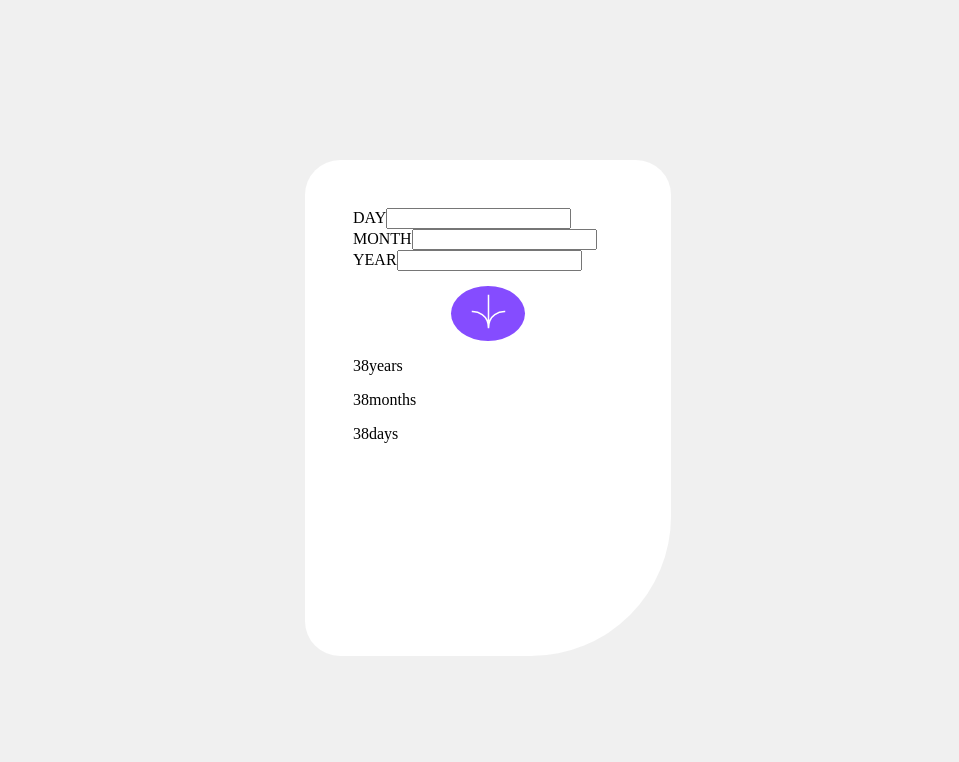
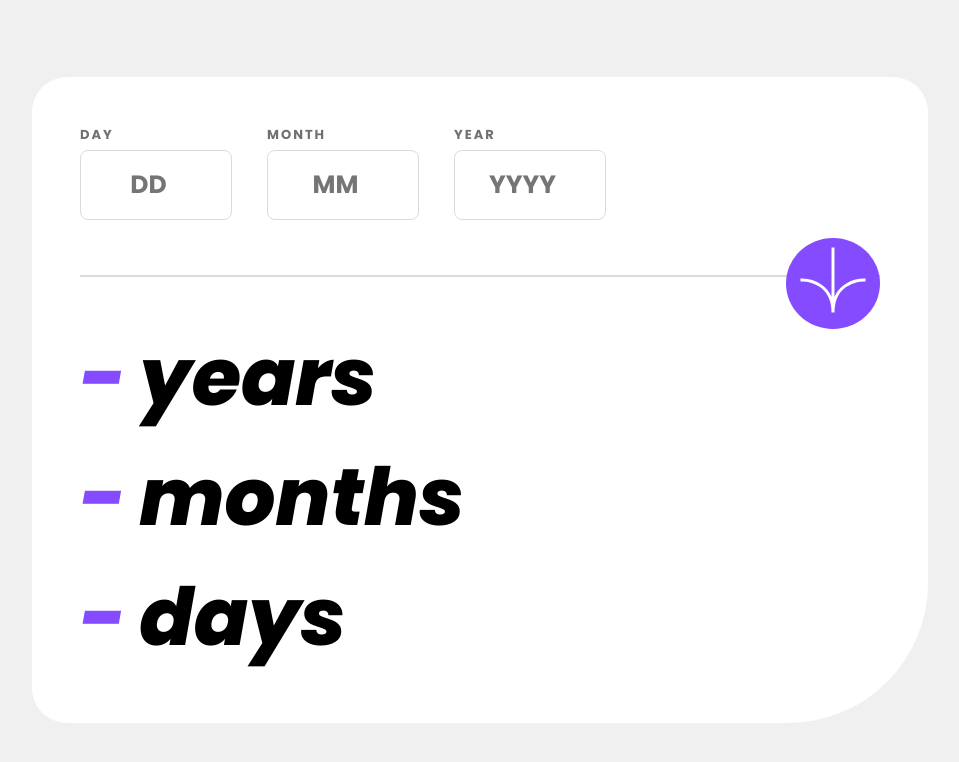
Before and after one commit to Saile16/AgeCalculator-Frontendio, a React (Vite) app: page / in a window 1280 px wide. Shown: the top 762 px of the page, without its empty margins (160-1119 px from the left). Built offline with nearby package versions, Linux system fonts and the light colour scheme.

Commit message:
Terminado estilos ,falta validación form

```diff
--- a/src/App.css
+++ b/src/App.css
@@ -22,6 +22,47 @@
   border-bottom-right-radius: 140px;
 }
 
+.container-form {
+  display: flex;
+  align-items: center;
+  justify-content: space-between;
+}
+.container-input {
+  display: flex;
+  flex-direction: column;
+  align-items: start;
+}
+.label {
+  font-size: 13px;
+  font-weight: bold;
+  letter-spacing: 2px;
+  color: var(--label);
+  margin-bottom: 5px;
+}
+.input {
+  width: 65px;
+  height: 30px;
+  border: 1px solid var(--border);
+  border-radius: 8px;
+  padding: 5px;
+  text-align: center;
+  font-size: 19px;
+  font-weight: bold;
+}
+
+.contenedor-linea {
+  margin-top: 55px;
+  display: flex;
+  flex-direction: column;
+  align-items: center;
+  justify-content: center;
+  position: relative;
+}
+.linea {
+  height: 2px;
+  width: 100%;
+  background-color: var(--border);
+}
 .img-arrow {
   background-color: var(--arrow-bg);
   display: block;
@@ -31,9 +72,79 @@
   border-radius: 50%;
   padding: 7px;
   margin-top: 15px;
+  position: absolute;
+  cursor: pointer;
+}
+.img-arrow:hover {
+  background-color: black;
 }
 .img-arrow img {
   padding: 1px;
-  width: 35px;
-  height: 35px;
+  width: 48px;
+  height: 48px;
 }
+.container-result {
+  margin-top: 50px;
+  display: flex;
+  flex-direction: column;
+  align-items: start;
+  justify-content: center;
+}
+
+.container-result-age {
+  display: flex;
+  align-items: center;
+  justify-content: center;
+}
+.number {
+  font-size: 50px;
+  color: var(--arrow-bg);
+  font-weight: bold;
+  margin-right: 13px;
+  font-style: italic;
+}
+.label-result {
+  font-size: 50px;
+  font-weight: bold;
+  font-style: italic;
+}
+@media (min-width: 680px) {
+  .card {
+    width: 800px;
+    height: 550px;
+  }
+  .container-form {
+    justify-content: start;
+    gap: 35px;
+  }
+  .container-input {
+  }
+  .input {
+    width: 140px;
+    height: 58px;
+    font-size: 25px;
+  }
+  .linea {
+    height: 2px;
+    width: 100%;
+    background-color: var(--border);
+  }
+  .img-arrow {
+    right: 0;
+    width: 80px;
+  }
+  .img-arrow img {
+    padding: 1px;
+    width: 68px;
+    height: 68px;
+  }
+  .container-result {
+    margin-top: 40px;
+  }
+  .number {
+    font-size: 80px;
+  }
+  .label-result {
+    font-size: 80px;
+  }
+}
--- a/src/App.jsx
+++ b/src/App.jsx
@@ -3,18 +3,42 @@ import Arrow from "./assets/icon-arrow.svg";
 import "./App.css";
 
 function App() {
-  const [count, setCount] = useState(0);
-
   return (
     <div className="App">
       <div className="contenedor">
         <div className="card">
-          <label>DAY</label>
-          <input />
-          <label>MONTH</label>
-          <input />
-          <label>YEAR</label>
-          <input />
+          <div className="container-form">
+            <div className="container-input">
+              <label className="label">DAY</label>
+              <input
+                type="number"
+                name="day"
+                onChange={(e) => setDay(e.target.value)}
+                className="input"
+                placeholder="DD"
+              />
+            </div>
+            <div className="container-input">
+              <label className="label">MONTH</label>
+              <input
+                type="number"
+                name="month"
+                onChange={(e) => setMonth(e.target.value)}
+                className="input"
+                placeholder="MM"
+              />
+            </div>
+            <div className="container-input">
+              <label className="label">YEAR</label>
+              <input
+                type="number"
+                name="year"
+                onChange={(e) => setYear(e.target.value)}
+                className="input"
+                placeholder="YYYY"
+              />
+            </div>
+          </div>
 
           <div className="contenedor-linea">
             <div className="linea"></div>
@@ -24,15 +48,18 @@ function App() {
           </div>
 
           <div className="container-result">
-            <p>
-              <span>38</span>years
-            </p>
-            <p>
-              <span>38</span>months
-            </p>
-            <p>
-              <span>38</span>days
-            </p>
+            <div className="container-result-age">
+              <p className="number">-</p>
+              <p className="label-result">years</p>
+            </div>
+            <div className="container-result-age">
+              <p className="number">-</p>
+              <p className="label-result">months</p>
+            </div>
+            <div className="container-result-age">
+              <p className="number">-</p>
+              <p className="label-result">days</p>
+            </div>
           </div>
         </div>
       </div>
--- a/src/index.css
+++ b/src/index.css
@@ -1,7 +1,17 @@
+@import url("https://fonts.googleapis.com/css2?family=Poppins:ital,wght@0,400;0,700;0,800;1,400;1,800&display=swap");
+
+* {
+  margin: 0;
+  padding: 0;
+  box-sizing: 0;
+  font-family: "Poppins", sans-serif;
+}
 :root {
   --main-bg: hsl(0, 0%, 94%);
   --card-bg: hsl(0, 0%, 100%);
   --arrow-bg: hsl(259, 100%, 65%);
+  --border: hsl(0, 0%, 86%);
+  --label: hsl(0, 1%, 44%);
 }
 
 body {
```
